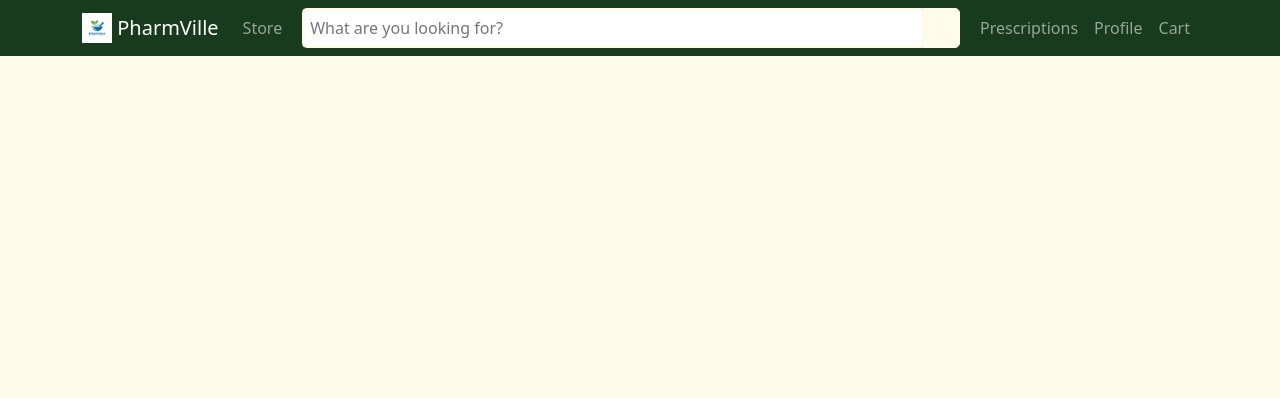
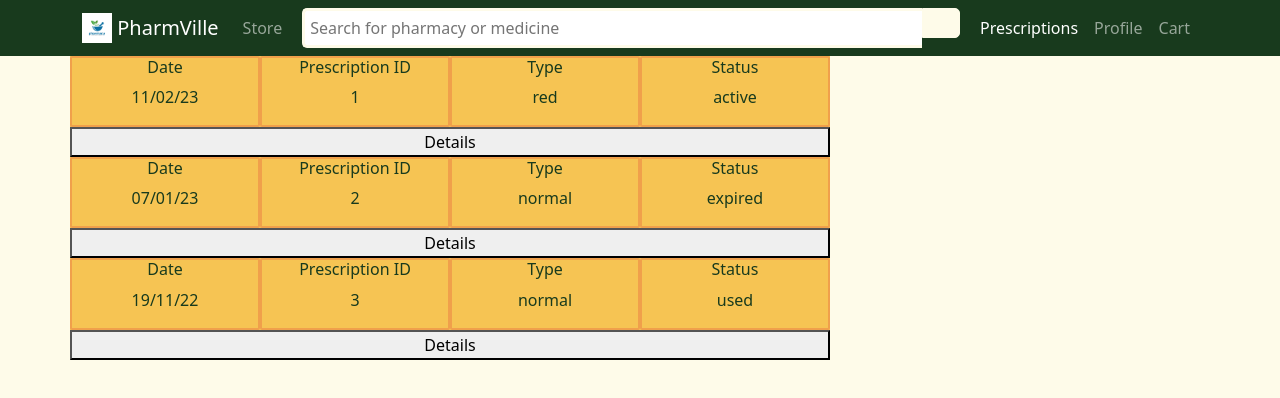
Before and after one commit to guezey/PharmVille, a React (Create React App) app in the folder pharmville-frontend/: page /prescriptions in a window 1280 px wide. Shown: the top 398 px of the page. Built offline with nearby package versions, Linux system fonts and the light colour scheme.

Commit message:
Creating Prescription page

```diff
--- a/pharmville-frontend/package.json
+++ b/pharmville-frontend/package.json
@@ -10,6 +10,7 @@
     "react": "^18.2.0",
     "react-bootstrap": "^2.7.2",
     "react-dom": "^18.2.0",
+    "react-router-dom": "^6.8.2",
     "react-scripts": "5.0.1",
     "web-vitals": "^2.1.4"
   },
--- a/pharmville-frontend/src/App.js
+++ b/pharmville-frontend/src/App.js
@@ -1,12 +1,25 @@
-import NavigationBar from "./Components/NavigationBar";
+import NavigationBar from "./UserComponents/NavigationBar";
 import 'bootstrap/dist/css/bootstrap.min.css';
 import './App.css';
-
+import {
+  BrowserRouter as Router, Routes,
+  Route,
+} from "react-router-dom";
+import Store from "./UserComponents/Store";
+import Profile from "./UserComponents/Profile";
+import Prescription from "./UserComponents/Prescription";
+import Cart from "./UserComponents/Cart";
 function App() {
   return (
-    <div>
-        <NavigationBar />
-    </div>
+    <Router>
+      <NavigationBar />
+                    <Routes>
+                    <Route path="/" element={<Store/>} />
+                    <Route path='/prescriptions' element={<Prescription/>} />
+                    <Route path='/profile' element={<Profile/>} />
+                    <Route path='/cart' element={<Cart/>} />
+                    </Routes>
+    </Router>
   );
 }
 
--- /dev/null
+++ b/pharmville-frontend/src/UserComponents/Cart.js
@@ -0,0 +1,7 @@
+function Cart() {
+    return (
+     <div>Cart</div>
+    );
+  }
+
+  export default Cart;
--- a/pharmville-frontend/src/Components/NavigationBar.js
+++ b/pharmville-frontend/src/UserComponents/NavigationBar.js
@@ -1,16 +1,15 @@
-import Button from 'react-bootstrap/Button';
 import Container from 'react-bootstrap/Container';
-import Form from 'react-bootstrap/Form';
 import Nav from 'react-bootstrap/Nav';
 import Navbar from 'react-bootstrap/Navbar';
 import pharmvilleLogo from '../images/pharmville.jpg';
 import './NavigationBar.css';
+import {NavLink} from "react-router-dom";
 
 function NavigationBar() {
     return (
         <Navbar className="color-nav" collapseOnSelect expand="lg" variant='dark'>
             <Container>
-                <Navbar.Brand href="#home" className='color-p'><img
+                <Navbar.Brand as={NavLink} to={"/"} className='color-p'><img
                     alt=""
                     src={pharmvilleLogo}
                     width="30"
@@ -20,20 +19,18 @@ function NavigationBar() {
                 <Navbar.Toggle aria-controls="responsive-navbar-nav" />
                 <Navbar.Collapse id="responsive-navbar-nav">
                     <Nav className="me-auto">
-                        <Nav.Link href="#features" className='color-p'>Store</Nav.Link>
+                        <Nav.Link as={NavLink} to={"/"} className='color-p'>Store</Nav.Link>
                     </Nav>
                     <Container className='search'>
-                        <input type="text" class="searchTerm" placeholder="What are you looking for?"></input>
+                        <input type="text" class="searchTerm" placeholder="Search for pharmacy or medicine"></input>
                         <button type="submit" class="searchButton">
                             <i class="fa fa-search"></i>
                         </button>
                     </Container>
                     <Nav>
-                        <Nav.Link href="#deets" className='color-p'>Prescriptions</Nav.Link>
-                        <Nav.Link href="#memes" className='color-p'>
-                            Profile
-                        </Nav.Link>
-                        <Nav.Link href="#deets" className='color-p'>Cart</Nav.Link>
+                        <Nav.Link as={NavLink} to={"/prescriptions"} className='color-p'>Prescriptions</Nav.Link>
+                        <Nav.Link as={NavLink} to={"/profile"} className='color-p'>Profile</Nav.Link>
+                        <Nav.Link as={NavLink} to={"/cart"} className='color-p'>Cart</Nav.Link>
                     </Nav>
                 </Navbar.Collapse>
             </Container>
--- /dev/null
+++ b/pharmville-frontend/src/UserComponents/Prescription.css
@@ -0,0 +1,25 @@
+h1 {
+    font-size: 16px;
+    color: #183a1d;
+}
+
+p {
+    color: #183a1d;
+}
+
+.itemHolder {
+    background-color: #f6c453;
+    text-align: center;
+}
+
+.borders {
+    border-color: #f0a04b;
+    border-radius: 2px;
+    border-width: 2px;
+    border-style: solid;
+}
+button {
+    width: 20px;
+    height: 30px;
+
+}
--- /dev/null
+++ b/pharmville-frontend/src/UserComponents/Prescription.js
@@ -0,0 +1,49 @@
+import Container from 'react-bootstrap/Container';
+import PrescriptionItem from './PrescriptionItem';
+import Row from 'react-bootstrap/Row';
+import Col from 'react-bootstrap/Col';
+
+const prescriptions = [
+  {
+    id: 1,
+    date: '11/02/23',
+    type: 'red',
+    status: 'active' ,
+    drug: ['Paroksetin']  ,
+  },
+  {
+    id: 2,
+    date: '07/01/23',
+    type: 'normal',
+    status: 'expired' ,
+    drug: ['Nexium', 'Gaviscon'] ,
+  },
+  {
+    id: 3,
+    date: '19/11/22',
+    type: 'normal',
+    status: 'used' ,
+    drug:
+      ['Parol', 'Iburofen', 'Desiferol']
+  },
+];
+
+function Prescription() {
+    return (
+     <Container>
+      <Row>
+        <Col xs={8}>
+          <div>
+          {prescriptions.map((prescription) =>
+          <PrescriptionItem id = {prescription.id}
+            date={prescription.date} type={prescription.type}
+            status={prescription.status} drug={prescription.drug}></PrescriptionItem>
+            )}
+          </div>
+        </Col>
+      </Row>
+     </Container>
+    );
+  }
+
+  export default Prescription;
--- /dev/null
+++ b/pharmville-frontend/src/UserComponents/PrescriptionItem.js
@@ -0,0 +1,21 @@
+import Row from 'react-bootstrap/Row';
+import Col from 'react-bootstrap/Col';
+import "./Prescription.css";
+function PrescriptionItem(props) {
+    return (
+        <div>
+            <Row className='itemHolder'>
+                <Col className='borders'><h1>Date</h1> <p>{props.date}</p></Col>
+                <Col className='borders'><h1>Prescription ID</h1><p>{props.id}</p></Col>
+                <Col className='borders'><h1>Type</h1><p>{props.type}</p></Col>
+                <Col className='borders'><h1>Status</h1><p>{props.status}</p></Col>
+            </Row>
+            <Row>
+                <button>Details</button>
+            </Row>
+        </div>
+
+    );
+}
+
+export default PrescriptionItem;
--- /dev/null
+++ b/pharmville-frontend/src/UserComponents/Profile.js
@@ -0,0 +1,7 @@
+function Profile() {
+    return (
+     <div>Profile</div>
+    );
+  }
+
+  export default Profile;
--- /dev/null
+++ b/pharmville-frontend/src/UserComponents/Store.js
@@ -0,0 +1,8 @@
+
+function Store() {
+    return(
+        <div>Burası store</div>
+    );
+}
+
+export default Store;
```
Also changed, not shown: pharmville-frontend/src/UserComponents/NavigationBar.css (renamed from pharmville-frontend/src/Components/NavigationBar.css), 1 other file (tests, documents, lock files or other folders).
